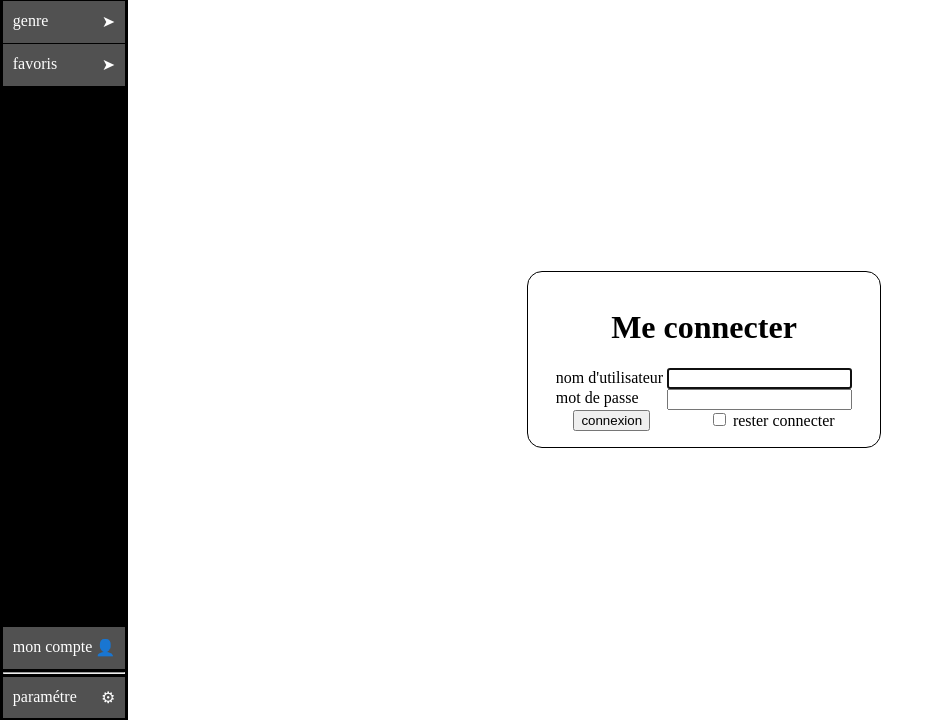
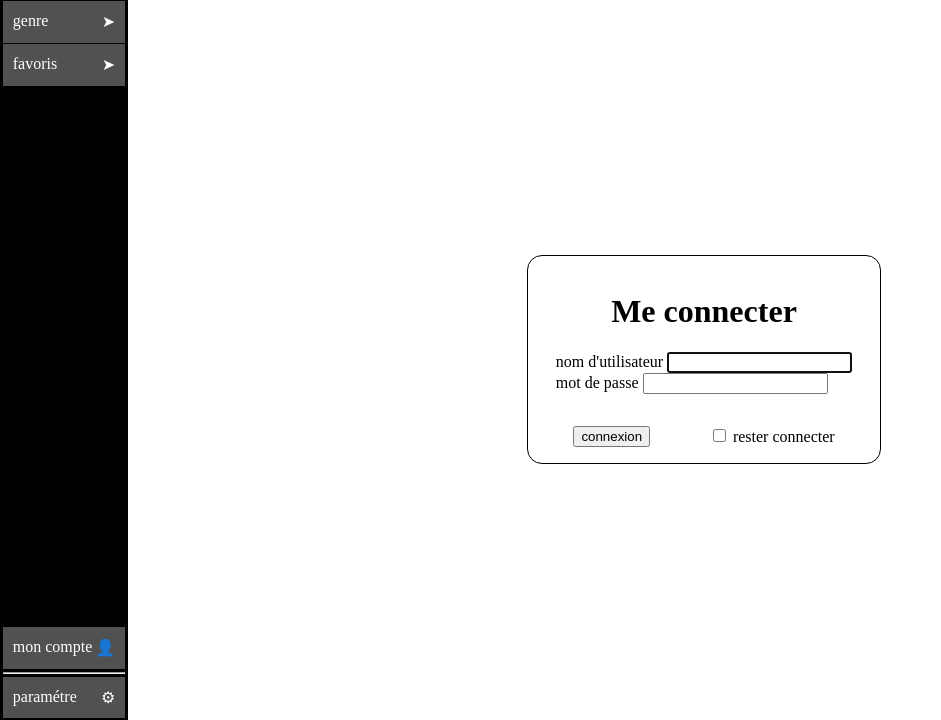
Before and after one commit to carmut/anime-web-liste, a Symfony app: template templates/login/login.html.twig in a window 1280 px wide. Shown: the part 91-811 px from the top of the page, without its empty margins (0-941 px from the left). Run offline with Twig, Linux system fonts and the light colour scheme; the template is opened without the code that fills it, so the values that code supplies are empty; some libraries are stand-ins or nearby versions.

Commit message:
login css

```diff
--- a/public/css/log-in.css
+++ b/public/css/log-in.css
@@ -30,7 +30,12 @@
     justify-content: space-around;
 }
 
-#login-password{
+#login-password #login-name{
     display: flex;
     justify-content: space-between;
+    padding: 0.5em 0;
 }
+
+#login-input{
+    padding-bottom: 2em;
+}
--- a/templates/login/login.html.twig
+++ b/templates/login/login.html.twig
@@ -19,7 +19,7 @@
                     <h1 class="h3 mb-3 font-weight-normal">Me connecter</h1>
                 </div>
                 <div id='login-input'>
-                    <div>
+                    <div id='login-name'>
                         <label for="username" id="username-label">nom d'utilisateur</label>
                         <input type="text" value="{{ last_username }}" name="_username" id="username-input" class="form-control" autocomplete="username" required autofocus>
                     </div>
```
